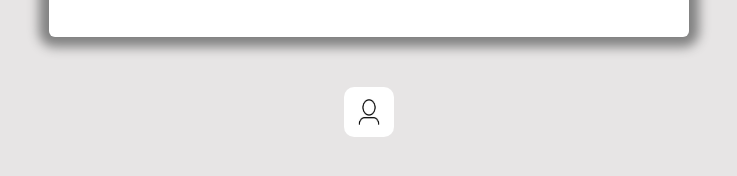
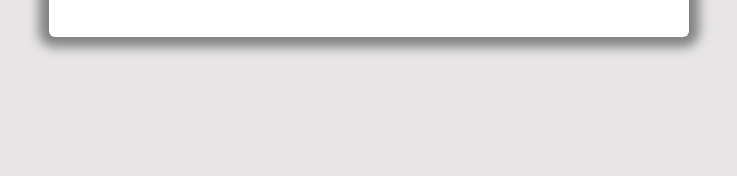
Before and after one commit to Robel-Haftom/Weather-App, a plain HTML site: page index.html in a window 1280 px wide. Shown: the part 208-384 px from the top of the page, without its empty margins (271-1008 px from the left). Drawn offline with Linux system fonts and the light colour scheme.

Commit message:
commit this

```diff
--- a/index.html
+++ b/index.html
@@ -23,8 +23,5 @@
     </div>
     <div class="lower"></div>
     </div>
-    <div class="admin">
-        <a href="admin-page.html"><img src="./images/user.jpg" class="user" alt=""></a>
-    </div>
 </body>
 </html>
```
